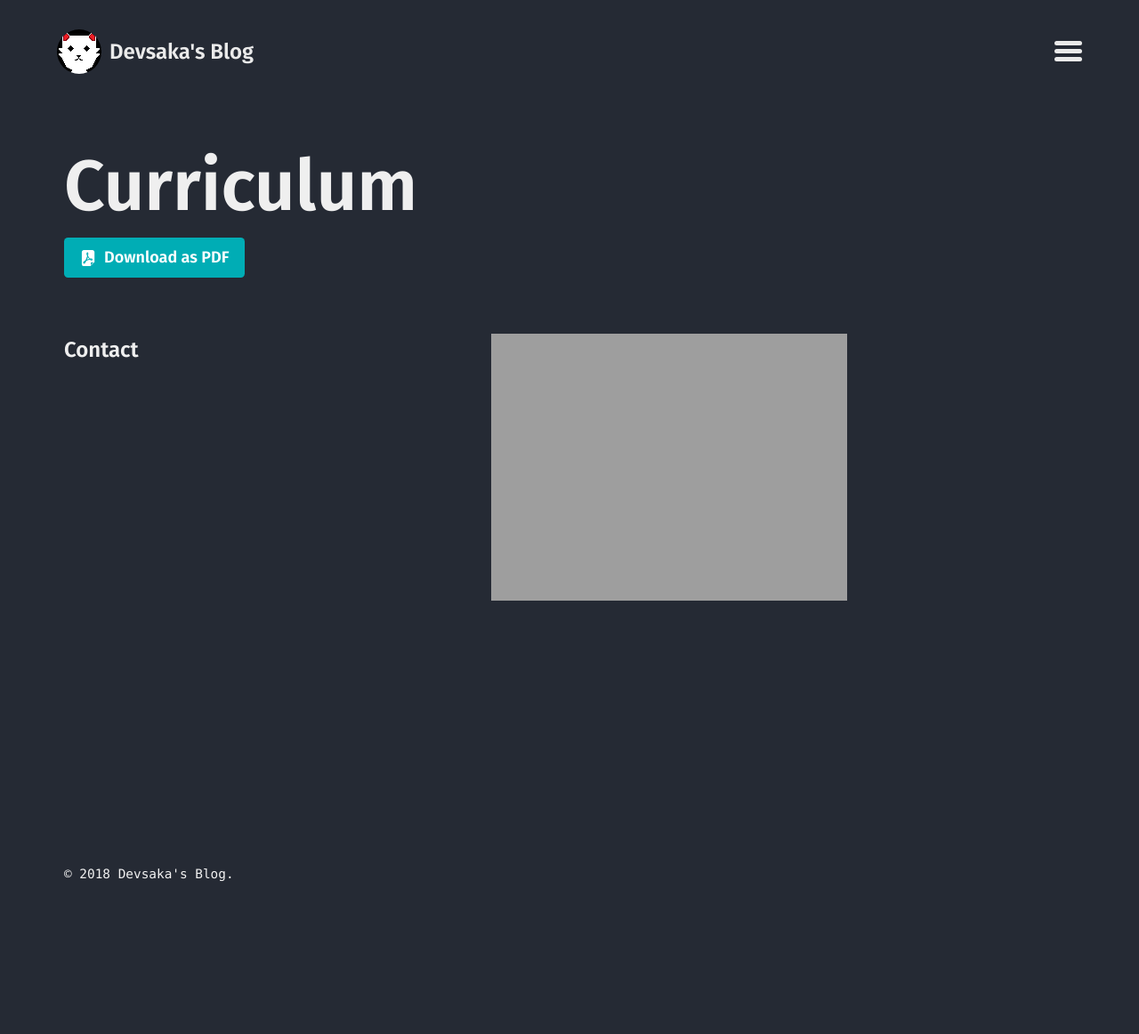
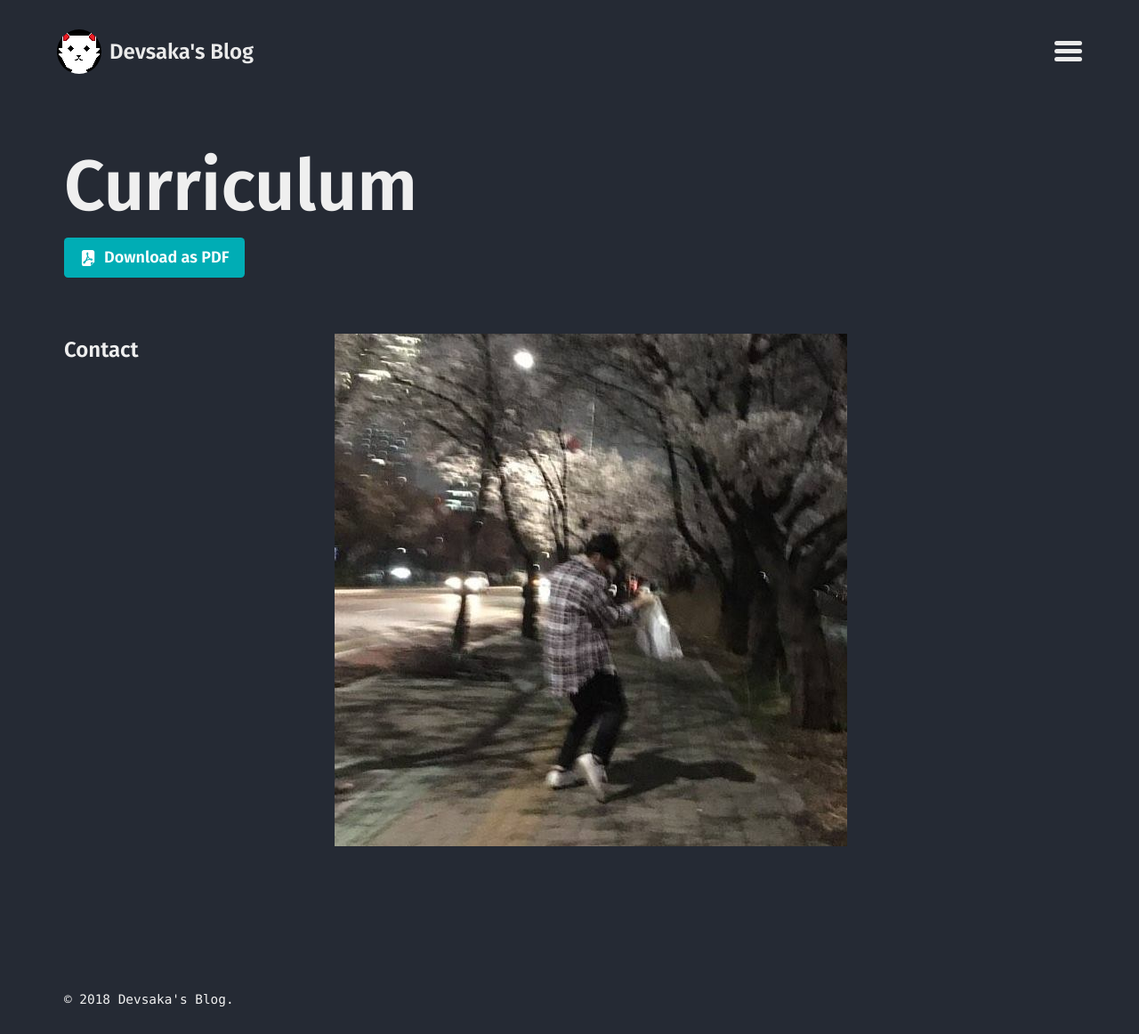
Before and after one commit to mmistakes/jekyll-theme-basically-basic, a Jekyll site: the page built from cv.md, in a window 1280 px wide. Shown: the whole page at 89% size. Built offline with Jekyll 4.4.1, drawn with Linux system fonts in a browser that asks for light colours; before the commit the page ends 1021 px from its top, so only the background shows below that.

Commit message:
Update cv.md

```diff
--- a/cv.md
+++ b/cv.md
@@ -6,4 +6,4 @@ actions:
     icon: pdf
     url: "#pdf-asset"
 ---
-![image-right]({{ site.url }}{{ site.baseurl }}/assets/images/profile.png){: .align-right}
+![image-right]({{ site.url }}{{ site.baseurl }}/assets/images/profile.jpg){: .align-right}
```
